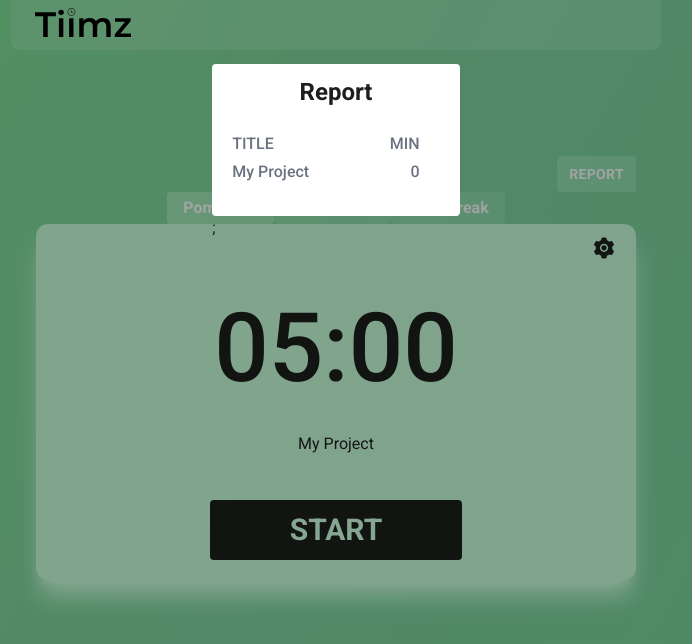
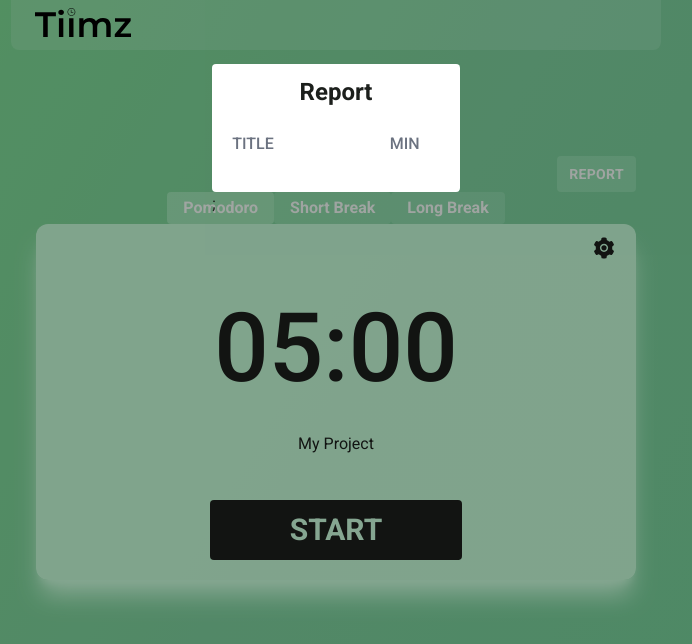
Before and after one commit to azariaberyl/tiim, a React (Vite) app: page / in a window 1280 px wide. Both pictures are taken after a click on the button "REPORT". Shown: the top 644 px of the page, without its empty margins (304-996 px from the left). Built offline with nearby package versions, Linux system fonts and the light colour scheme.

Commit message:
update: update report store

```diff
--- a/src/components/ClockCard/Description.tsx
+++ b/src/components/ClockCard/Description.tsx
@@ -34,6 +34,8 @@ interface props {
  */
 function Description({ id }: props) {
   const timers = useTimers();
+
+  // This is element for content
   const ContentElement = useMemo(
     () =>
       ({ children }: { children: React.ReactNode }) =>
--- a/src/components/Report/Report.tsx
+++ b/src/components/Report/Report.tsx
@@ -1,12 +1,10 @@
 import React, { useContext } from 'react';
-import TimersContext from '../../contexts/TimerStore';
-import useReportStore from '../../contexts/ReportStore';
 import useTimerStore from '../../contexts/TimerStore';
+import useTimerColectionStore from '../../contexts/TimerColectionStore';
 
 function Report() {
-  const report = useReportStore((state) => state.report);
+  const reports = useTimerColectionStore((state) => state.reports);
   const timer = useTimerStore((state) => state.timer);
-  const minutes = Math.round(report / 60);
 
   return (
     <div className='bg-white px-5 py-3 rounded'>
@@ -16,10 +14,14 @@ function Report() {
           <p className='pr-24 py-1'>TITLE</p>
           <p className='px-5 py-1'>MIN</p>
         </div>
-        <div className='flex text-primary-dark text-base gap-3 justify-between'>
-          <p>{timer?.title}</p>
-          <p className=' text-end px-5'>{minutes}</p>
-        </div>
+        {reports.map((report) =>
+          report.report.map((val) => (
+            <div className='flex text-primary-dark text-base gap-3 justify-between'>
+              <p>{report.name}</p>
+              <p className=' text-end px-5'>{val.report}</p>
+            </div>
+          ))
+        )}
       </div>
     </div>
   );
--- a/src/contexts/ReportStore.ts
+++ b/src/contexts/ReportStore.ts
@@ -1,15 +1,25 @@
 import { create } from 'zustand';
+import { TimerReport } from '../types';
 import { getReport, setReport } from '../utils/timer';
 
 interface IReport {
-  report: number;
+  report: TimerReport;
   onReportChange: () => void;
+  today: Date;
 }
 
 const useReportStore = create<IReport>()((set, get) => ({
+  today: new Date(),
   report: getReport(),
   onReportChange: () => {
-    set((state) => ({ report: state.report + 1 }));
+    set((state) => ({
+      report: {
+        ...state.report,
+        report: state.report.report.map((val) =>
+          val.date !== state.today ? val : { ...val, report: val.report + 1 }
+        ),
+      },
+    }));
     setReport(get().report);
   },
 }));
--- a/src/types/index.ts
+++ b/src/types/index.ts
@@ -8,12 +8,12 @@ interface Timer {
 interface TimerReport {
   id: string;
   name: string;
-  report: any;
+  report: { date: Date; report: number }[];
 }
 
 interface TimersData {
   timer: Timer;
-  report: number;
+  report: TimerReport;
 }
 
 interface BreakTime {
--- a/src/utils/constants.ts
+++ b/src/utils/constants.ts
@@ -1,3 +1,13 @@
-import { Timer } from '../types';
+import { Timer, TimerReport } from '../types';
 
-export const DEFAULT_TIMER: Timer = { id: '999', minutes: 10, seconds: 0, title: 'My Project' };
+export const DEFAULT_TIMER: Timer = {
+  id: '-1',
+  minutes: 10,
+  seconds: 0,
+  title: 'My Project',
+};
+export const DEFAULT_REPORT: TimerReport = {
+  id: '-1',
+  name: DEFAULT_TIMER.title,
+  report: [],
+};
--- a/src/utils/timer.ts
+++ b/src/utils/timer.ts
@@ -1,5 +1,5 @@
-import { Timer, TimersData } from '../types';
-import { DEFAULT_TIMER } from './constants';
+import { Timer, TimerReport, TimersData } from '../types';
+import { DEFAULT_REPORT, DEFAULT_TIMER } from './constants';
 
 const toMilliseconds = (hrs: number = 0, min: number = 0, sec: number = 0) =>
   (hrs * 60 * 60 + min * 60 + sec) * 1000;
@@ -38,10 +38,10 @@ export function setTimer(timer: Timer) {
 
 export function getReport() {
   const report = getTimerData()?.report;
-  return report || 0;
+  return report || DEFAULT_REPORT;
 }
 
-export function setReport(report: number) {
+export function setReport(report: TimerReport) {
   const data = getTimerData();
   setTimerData({ ...data, report });
 }
```
